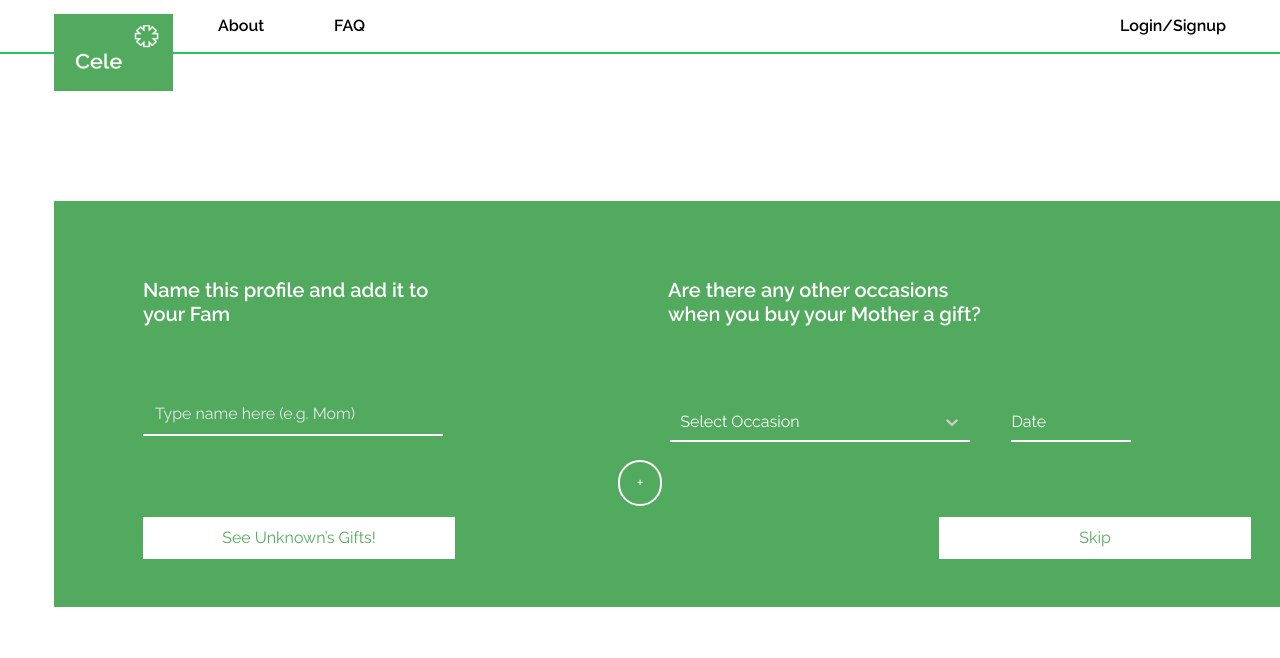
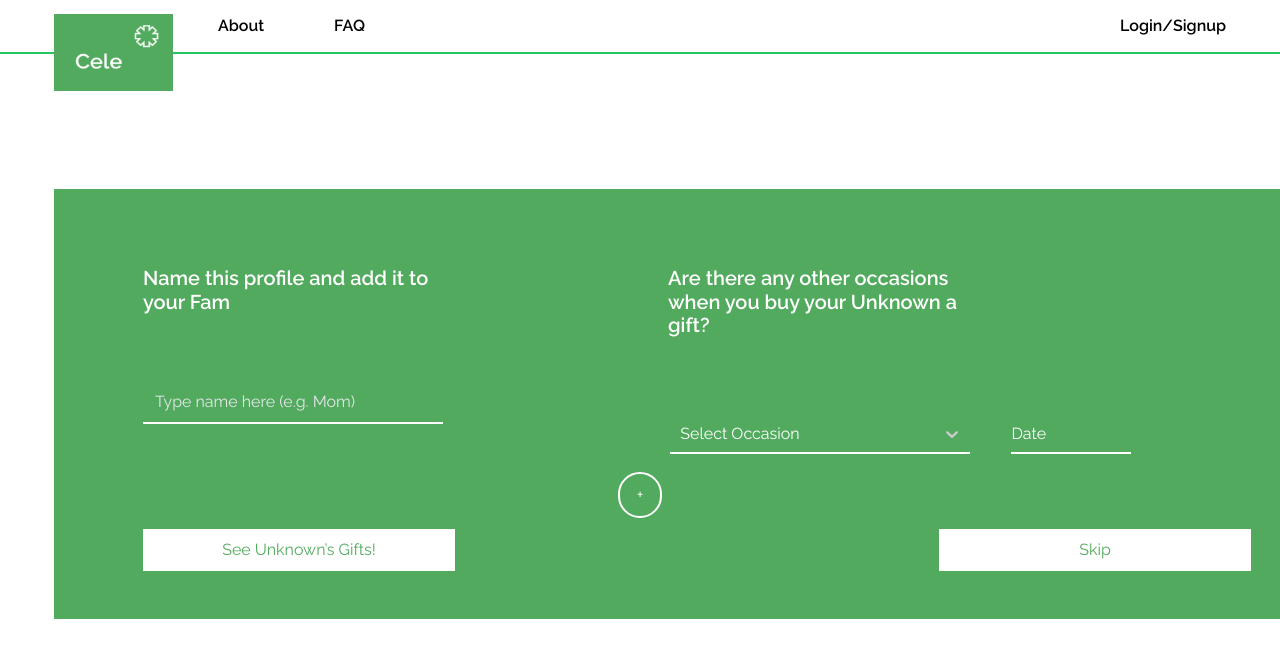
Before and after one commit to Westernwells/Cele_MERN_Dev, a React (Create React App) app: page /profile in a window 1280 px wide. Shown: the top 658 px of the page. Built offline with nearby package versions, Linux system fonts and the light colour scheme.

Commit message:
final, final update

```diff
--- a/src/pages/SavedProfile.tsx
+++ b/src/pages/SavedProfile.tsx
@@ -215,7 +215,9 @@ export default function SavedProfile() {
               <div className="lg:col-start-6 lg:col-end-13 lg:mr-[123px] mt-16 lg:mt-0">
                 <p className="mb-[34px] lg:mb-[68px] font-semibold text-[20px] leading-[23.48px] text-white w-full  lg:w-[327px] lg:ml-[50px]">
                   Are there any other occasions when you buy your{" "}
-                  {formState.formState.who ? formState.formState.who : "Mother"}{" "}
+                  {formState.formState.who
+                    ? formState.formState.who
+                    : "Unknown"}{" "}
                   a gift?
                 </p>
                 <div className="w-full mt-3 flex items-end gap-2">
```
